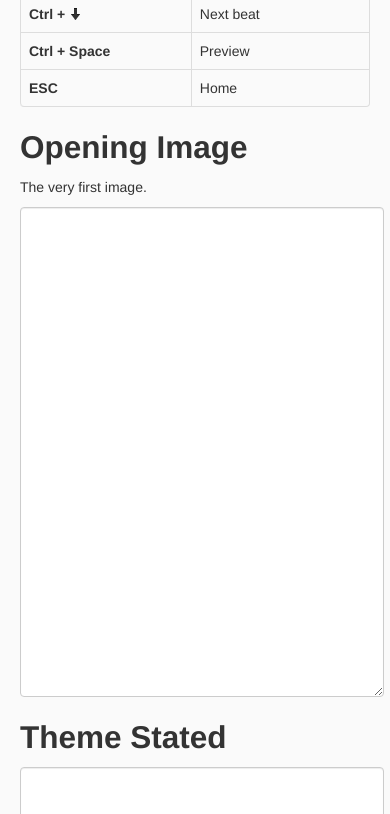
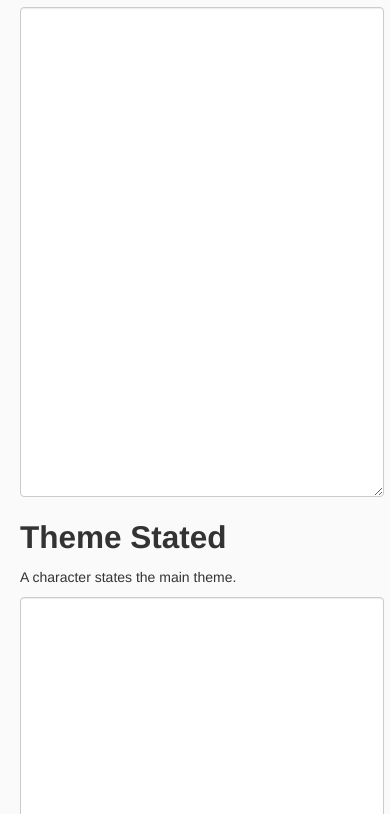
Before and after one commit to razh/rescue-the-dog, a website: page app/index.html in a window 390 px wide. Shown: the part 628-1442 px from the top of the page. Drawn offline with Linux system fonts and the light colour scheme.

Commit message:
Remove unused navbar. Add some more descriptions.

```diff
--- a/app/index.html
+++ b/app/index.html
@@ -26,11 +26,7 @@
     <![endif]-->
 
     <!-- Add your site or application content here -->
-    <div class="navbar navbar-inverse navbar-fixed-top">
-      <div class="navbar-inner"></div>
-    </div>
-
-    <div class="container" ng-controller="MainCtrl">
+    <div class="container main-container" ng-controller="MainCtrl">
       <div class="row">
         <div ng-include src=" 'views/nav.html' "></div>
         <div ng-view=""></div>
--- a/app/json/beats.json
+++ b/app/json/beats.json
@@ -7,27 +7,27 @@
   {
     "id": "theme-stated",
     "title": "Theme Stated",
-    "description": ""
+    "description": "A character states the main theme."
   },
   {
     "id": "set-up",
     "title": "Set-Up",
-    "description": ""
+    "description": "Establish character behaviors. Introduce running gags and call-backs."
   },
   {
     "id": "catalyst",
     "title": "Catalyst",
-    "description": ""
+    "description": "Moment that changes everything."
   },
   {
     "id": "debate",
     "title": "Debate",
-    "description": ""
+    "description": "Should the hero continue?"
   },
   {
     "id": "break-into-two",
     "title": "Break into Two",
-    "description": ""
+    "description": "Leave the old world behind."
   },
   {
     "id": "b-story",
--- a/app/styles/main.scss
+++ b/app/styles/main.scss
@@ -27,3 +27,13 @@ textarea {
 .pager {
   @include user-select(none);
 }
+
+.main-container {
+  margin-top: 40px;
+}
+
+@media (max-width:768px) {
+  .desktop {
+    display: none;
+  }
+}
--- a/app/views/nav.html
+++ b/app/views/nav.html
@@ -5,7 +5,7 @@
     </li>
   </ul>
 
-  <table class="table table-bordered table-hover">
+  <table class="table table-bordered table-hover desktop">
     <tbody>
       <tr>
         <td><strong>Ctrl + <i class="icon-arrow-up"></i></strong></td>
```
Also changed, not shown: app/styles/main.css.
